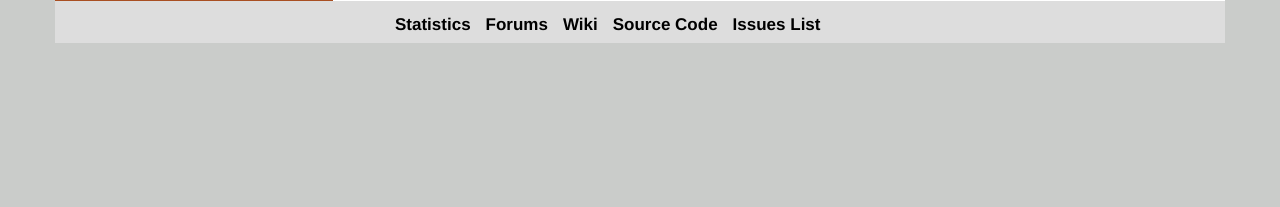
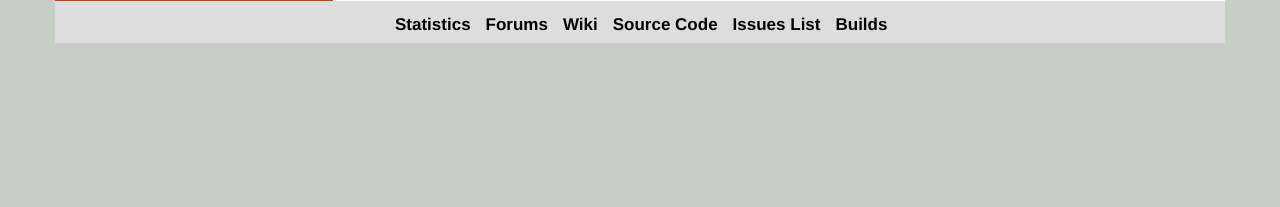
Before and after one commit to Source-Python-Dev-Team/SPPM, a Django app: page /games/ in a window 1280 px wide. Shown: the part 523-730 px from the top of the page. Run offline with Django 3.2, Linux system fonts and the light colour scheme; data that the repository does not hold is empty; parts of the project's set-up code (start-up, migrations or seed data) failed here and were passed over; some libraries are stand-ins or nearby versions.

Commit message:
Fix for issue #11.
Added 'Builds' to the footer, with the link to the last successful build for Source.Python.

```diff
--- a/SPPM/settings.py
+++ b/SPPM/settings.py
@@ -152,6 +152,10 @@ GITHUB_URL = 'http://github.com/Source-Python-Dev-Team/Source.Python'
 
 PYPI_URL = 'https://pypi.python.org/pypi'
 
+BUILD_URL = (
+    'http://builds.sourcepython.com/job/Source.Python/lastSuccessfulBuild/'
+)
+
 # PHPBB_TABLE_PREFIX = 'phpbb_'
 
 CRISPY_TEMPLATE_PACK = 'bootstrap'
--- a/project_manager/common/context_processors.py
+++ b/project_manager/common/context_processors.py
@@ -19,8 +19,9 @@ __all__ = (
 def common_urls(request):
     """Expose common urls to templates."""
     return {
+        'BUILD_URL': settings.BUILD_URL,
         'FORUM_URL': settings.FORUM_URL,
-        'WIKI_URL': settings.WIKI_URL,
         'GITHUB_URL': settings.GITHUB_URL,
         'MEDIA_URL': settings.MEDIA_URL,
+        'WIKI_URL': settings.WIKI_URL,
     }
--- a/templates/base.html
+++ b/templates/base.html
@@ -116,11 +116,12 @@
             <div class="container">
                 <div class="center">
                     <ul>
-		        <li><a href="{% url 'statistics' %}"><b>Statistics</b></a></li>
+		                <li><a href="{% url 'statistics' %}"><b>Statistics</b></a></li>
                         <li><a href="{{ FORUM_URL }}"><b>Forums</b></a></li>
                         <li><a href="{{ WIKI_URL }}"><b>Wiki</b></a></li>
                         <li><a href="{{ GITHUB_URL }}"><b>Source Code</b></a></li>
                         <li><a href="{{ GITHUB_URL }}/issues"><b>Issues List</b></a></li>
+                        <li><a href="{{ BUILD_URL }}"><b>Builds</b></a></li>
                     </ul>
                 </div>
             </div>
@@ -132,5 +133,4 @@
         <script src="{% static "project_manager/js/custom.js" %}"></script>
     </body>
 
-
 </html>
```
